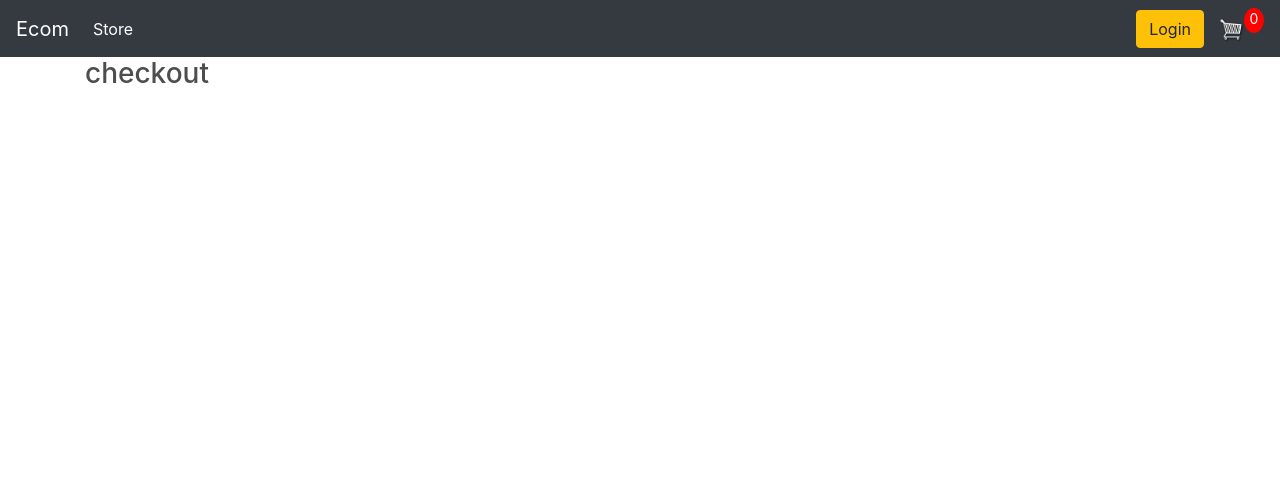
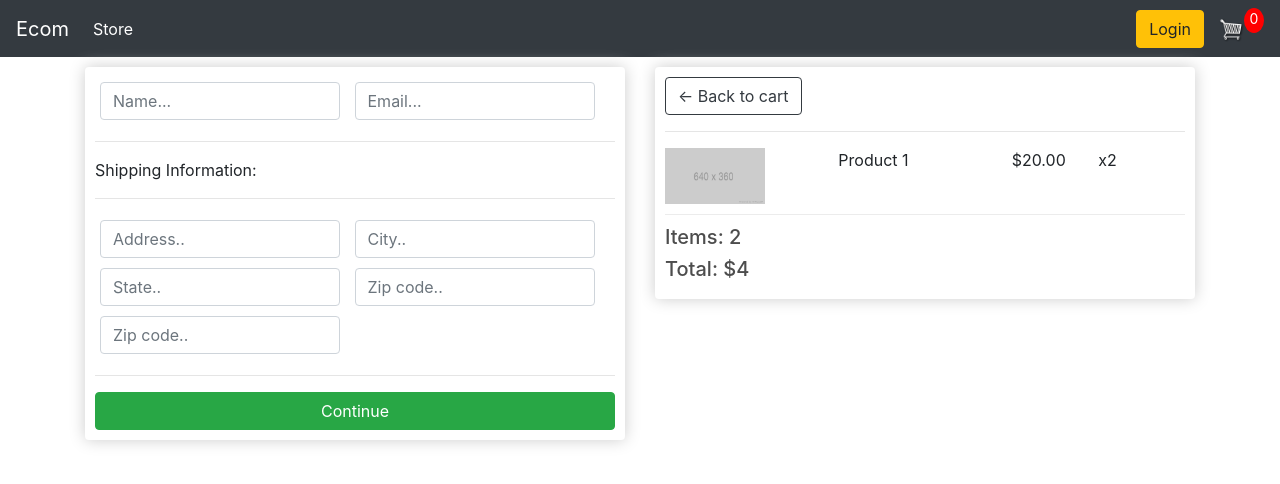
Before and after one commit to NavidKalashi/ecommerce, a Django app: page /checkout/ in a window 1280 px wide. Shown: the top 484 px of the page. Run offline with Django 4.2, Linux system fonts and the light colour scheme; some libraries are stand-ins or nearby versions.

Commit message:
style checkout page

```diff
--- a/ecommerce/store/templates/store/checkout.html
+++ b/ecommerce/store/templates/store/checkout.html
@@ -2,5 +2,65 @@
 {% load static %}
 
 {% block content %}
-<h3>checkout</h3>
+    <div class="row">
+        <div class="col-lg-6">
+            <div class="box-element" id='form-wrapper'>
+                <form id='form'>
+                    <div id="user-info">
+                        <div class="form-field">
+                            <input required type="text" class="form-control" name='name' placeholder="Name...">
+                        </div>
+                        <div class="form-field">
+                            <input required type="text" class="form-control" name='email' placeholder="Email...">
+                        </div>
+                    </div>
+                    <div id="shipping-info">
+                        <hr>
+						<p>Shipping Information:</p>
+						<hr>
+						<div class="form-field">
+							<input class="form-control" type="text" name="address" placeholder="Address..">
+						</div>
+						<div class="form-field">
+							<input class="form-control" type="text" name="city" placeholder="City..">
+						</div>
+						<div class="form-field">
+							<input class="form-control" type="text" name="state" placeholder="State..">
+						</div>
+						<div class="form-field">
+							<input class="form-control" type="text" name="zipcode" placeholder="Zip code..">
+						</div>
+						<div class="form-field">
+							<input class="form-control" type="text" name="country" placeholder="Zip code..">
+						</div>
+                    </div>
+                    <hr>
+                    <input type="submit" value='Continue' class="btn btn-success btn-block" id="form-button">
+                </form>
+            </div>
+            <br>
+
+            <div class="box-element hidden" id="payment-info">
+                <small>Paypal Options</small>
+            </div>
+        </div>
+
+
+        <div class="col-lg-6">
+            <div class="box-element">
+                <a href="{% url 'cart' %}" class="btn btn-outline-dark">&#x2190; Back to cart</a>
+                <hr>
+				<div class="cart-row">
+					<div style="flex:2"><img class="row-image" src="{% static 'images/placeholder.png' %}"></div>
+					<div style="flex:2"><p>Product 1</p></div>
+					<div style="flex:1"><p>$20.00</p></div>
+					<div style="flex:1"><p>x2</p></div>
+				</div>
+				<h5>Items:   2</h5>
+				<h5>Total:   $4</h5>
+
+            </div>
+        </div>
+    </div>
+
 {% endblock content %}
```
